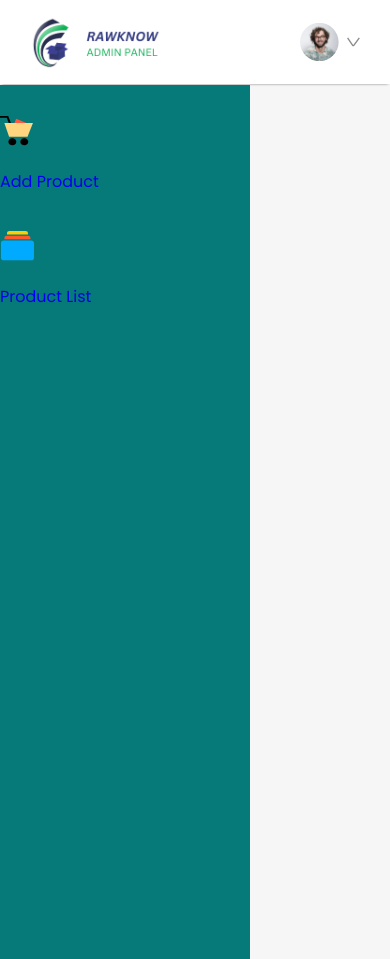
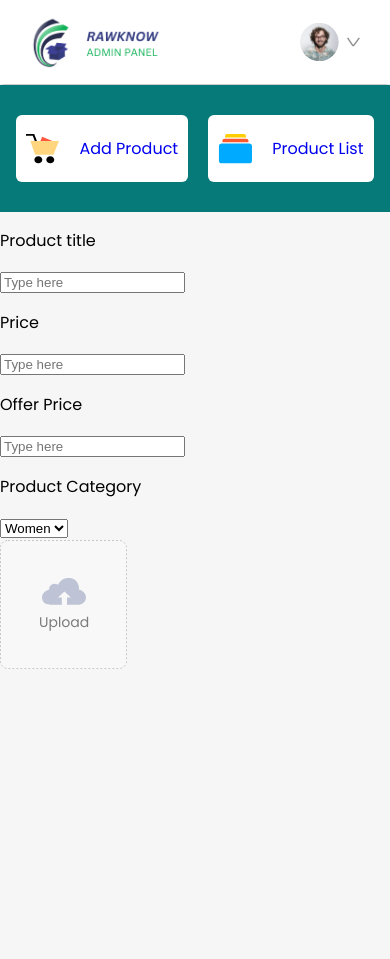
Before and after one commit to Billrawknow/Masoko_Admin, a React (Vite) app: page /addproduct in a window 390 px wide. After the commit the page ends 844 px from the top, so only its background shows below. Built offline with nearby package versions, Linux system fonts and the light colour scheme.

Commit message:
create a new function for adding products

```diff
--- /dev/null
+++ b/src/Components/AddProduct/AddProduct.jsx
@@ -0,0 +1,38 @@
+import React from "react";
+import "./AddProduct.css";
+import upload_area from '../../assets/upload_area.svg'
+const AddProduct = () => {
+  return (
+    <div className="add-product">
+      <div className="addproduct-itemfield">
+        <p>Product title</p>
+        <input type="text" name="name" placeholder="Type here" />
+      </div>
+      <div className="addproduct-price">
+        <div className="addproduct-temfield">
+            <p>Price</p>
+            <input type="text" name="old_price"placeholder="Type here" />
+        </div>
+        <div className="addproduct-temfield">
+            <p>Offer Price</p>
+            <input type="text" name="new_price"placeholder="Type here" />
+        </div>
+      </div>
+      <div className="addproduct-itemfield">
+        <p>Product Category</p>
+        <select name="category" className="add-product-selector">
+            <option value="women">Women </option>
+            <option value="men">Men </option>
+            <option value="kid">Kid </option>
+        </select>
+      </div>
+      <div className="addproduct-itemfield">
+        <label htmlFor="file-input">
+            <img src={upload_area}className="addproduct-thumnail-img" alt="" />
+        </label>
+      </div>
+    </div>
+  );
+};
+
+export default AddProduct;
--- /dev/null
+++ b/src/Components/ListProduct/ListProduct.jsx
@@ -0,0 +1,12 @@
+import React from 'react'
+import './ListProduct.css'
+const ListProduct = () => {
+  return (
+    <div className='list-product'>
+
+
+    </div>
+  )
+}
+
+export default ListProduct
--- a/src/Components/Sidebar/Sidebar.css
+++ b/src/Components/Sidebar/Sidebar.css
@@ -8,3 +8,28 @@
     height: 100vh;
     background: rgb(6, 121, 121);
 }
+.sidebar-item{
+    display: flex;
+    align-items: center;
+    justify-content: center;
+    margin: 0px 20px;
+    padding: 5px 10px;
+    border-radius: 6px;
+    background-color: white;
+    gap: 20px;
+    cursor: pointer;
+}
+@media (max-width:800px) {
+    .sidebar{
+        padding: 30px 0px;
+        flex-direction: row;
+        width: 100%;
+        max-width: none;
+        height: auto;
+        justify-content: center;
+    }
+    .sidebar-item{
+        margin: 0;
+    }
+
+}
--- a/src/Pages/Admin/Admin.css
+++ b/src/Pages/Admin/Admin.css
@@ -0,0 +1,8 @@
+.admin{
+    display: flex;
+}
+@media (max-width:800px) {
+    .admin{
+        flex-direction: column;
+    }
+}
--- a/src/Pages/Admin/Admin.jsx
+++ b/src/Pages/Admin/Admin.jsx
@@ -1,11 +1,19 @@
 import React from 'react'
 import './Admin.css'
 import Sidebar from '../../Components/Sidebar/Sidebar'
+import {Routes,Route} from 'react-router-dom'
+import ListProduct from '../../Components/ListProduct/ListProduct'
+import AddProduct from '../../Components/AddProduct/AddProduct'
 const Admin = () => {
   return (
          <div className='admin'>
 
             <Sidebar/>
+            <ListProduct/>
+            <Routes>
+              <Route path='/addproduct' element={<AddProduct/>}/>
+              <Route path='/listproduct' element={<ListProduct/>}/>
+            </Routes>
         </div>
   )
 }
```
Also changed, not shown: src/Components/AddProduct/AddProduct.css (added), src/Components/ListProduct/ListProduct.css (added).
